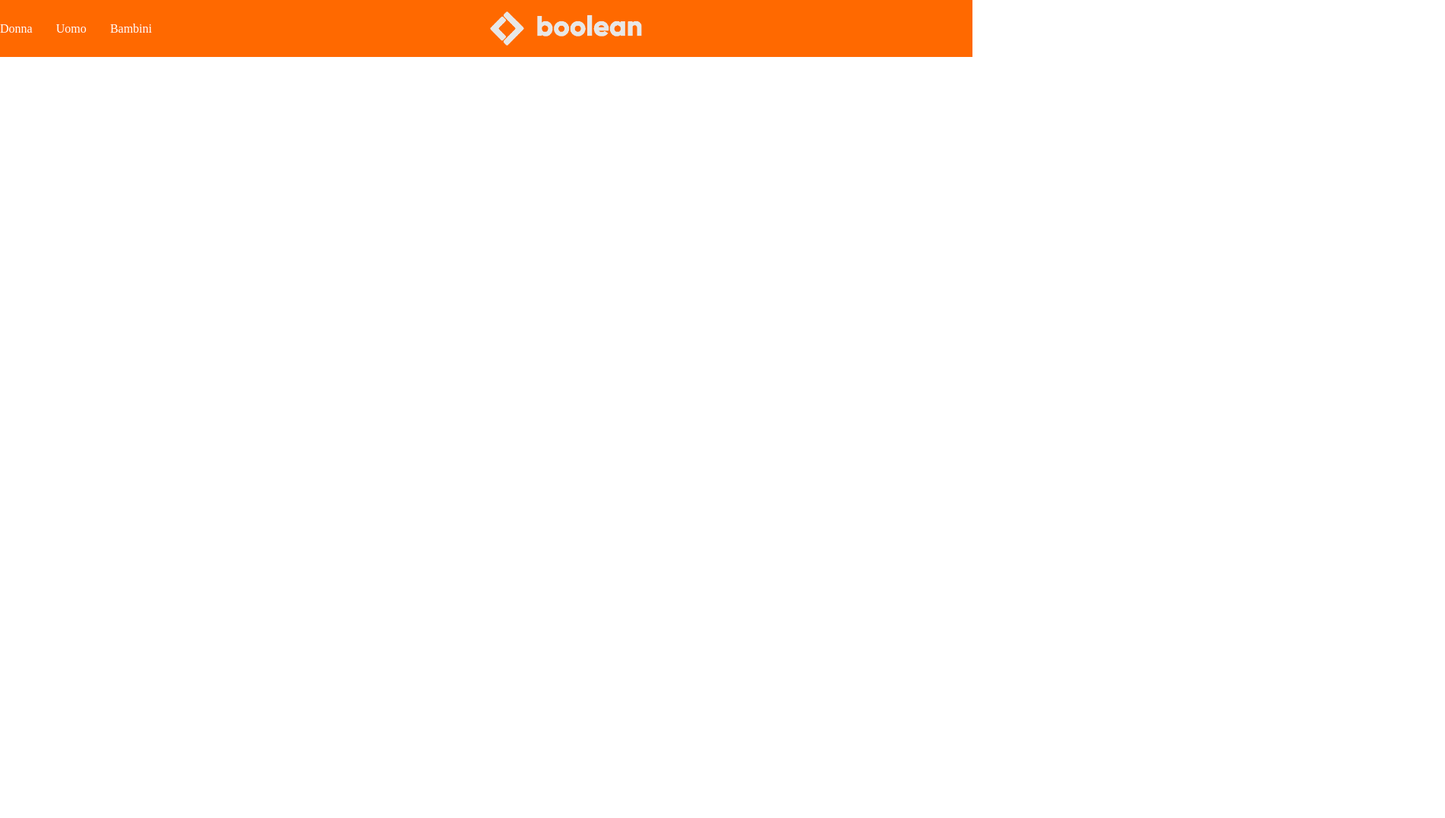
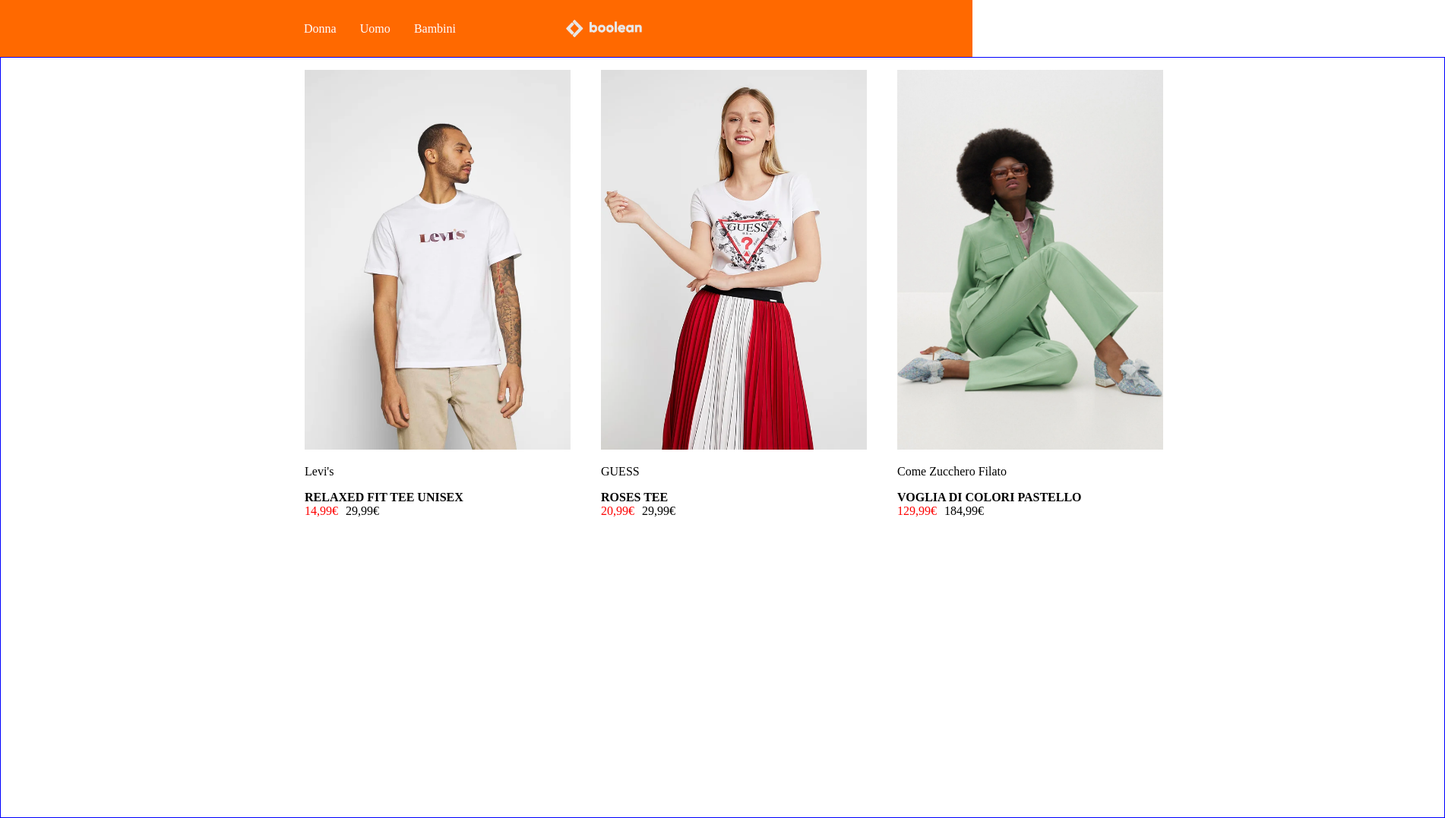
Before and after one commit to emamoldo/html-css-boolando, a plain HTML site: page index.html in a window 1280 px wide. Shown: the whole page at 76% size, 1902 px wide, since content can reach past the window. Before the commit the page ends 800 px from the top, so only its background shows below. Drawn offline with Linux system fonts and the light colour scheme.

Commit message:
Add Site Header and Site Main 1st Part

```diff
--- a/assets/css/style.css
+++ b/assets/css/style.css
@@ -3,24 +3,35 @@
     --bool-backg-photo: #eeefee;
     --bool-footer: #1b1b1a;
     --bool-header-text: #ffffff;
+    --bool-sost-text: #018100;
+    --bool-disc-text:#fe0100;
+
 }
 body{
     margin: 0;
 }
-
-
+ul{
+    list-style: none;
+}
+.container{
+    height: 1000px;
+    width: 1900px;
+    border: solid 1px blue;
+    display: flex;
+    margin: auto;
+}
 /* Site Header */
 .lista{
     height: 75px;
     display: flex;
     background-color: var(--bool-header);
     justify-content: space-between;
+    padding-left: 400px;
 }
 .logo{
     display: flex;
     align-self: center;
-    width: 200px;
-    padding-left: 300px;
+    width: 100px;
 }
 .section{
     display: flex;
@@ -29,6 +40,96 @@ body{
     width: 200px;
     color: var(--bool-header-text);
 }
-/* Site Header */
+/* /Site Header */
 
 /* Site Main */
+.disc_price{
+    display: flex;
+    color: var(--bool-disc-text);
+}
+.norm_price{
+    color: black;
+    padding-left: 10px;
+}
+
+.photo{
+    height: 500px;
+    width: 350px;
+}
+/* Relaxed Fit */
+.relaxed{
+    margin: 0;
+    display: inline;
+}
+.relaxed_fit{
+    padding-left: 400px;
+}
+/* /Relaxed Fit */
+
+
+
+/* Roses Tee */
+.roses{
+    margin: 0;
+    display: inline;
+
+}
+.roses_tee{
+
+}
+/* /Roses Tee */
+
+
+/* Zucchero Filato */
+.colors{
+    display: inline;
+}
+.zucchero_filato{
+
+}
+/* /Zucchero Filato */
+
+
+
+
+
+
+
+
+
+
+
+
+
+
+
+
+
+
+
+
+
+
+
+
+/* Roses Tee
+.roses{
+    margin: 0;
+    padding: 0;
+    display: inline;
+    height: 400px;
+}
+.colori{
+    margin: 0;
+    padding: 0;
+    display: inline;
+    height: 400px;
+
+}
+/* /Relaxed Fit */
+
+
+/* Roses Tee */
+/* /Roses Tee */
+
+/* /Site Main */
--- a/index.html
+++ b/index.html
@@ -6,7 +6,10 @@
     <title>Boolando</title>
     <link rel="stylesheet" href="./assets/css/style.css">
 </head>
+
+
 <body>
+    <!-- Site Header -->
     <header>
         <div class="lista">
             <div class="section">
@@ -20,8 +23,80 @@
             <div></div>
         </div>
     </header>
+    <!-- Site Header -->
 
+    <!-- Site Main -->
     <main>
+
+        <div class="container">
+            <ul class="relaxed_fit"> <!-- aggiungere a questa classe il text_ -->
+                <li>
+                    <img class="photo" src="./assets/img/1.webp" alt="relaxed fit shirt">
+                    <div class="relaxed_text">
+                        <p>Levi's</p>
+                        <strong>RELAXED FIT TEE UNISEX</strong>
+                        <span class="disc_price">14,99€ <span class="norm_price">29,99€</span></span>
+                </li>
+            </ul>
+
+            <ul class="roses_tee">
+                <li>
+                    <img class="photo" src="./assets/img/2.webp" alt="roses tee">
+                    <div class="roses_text">
+                        <p>GUESS</p>
+                        <strong>ROSES TEE</strong>
+                        <span class="disc_price">20,99€ <span class="norm_price">29,99€</span></span>
+                </li>
+            </ul>
+
+            <ul class="zucchero_filato">
+                <li>
+                    <img class="photo" src="./assets/img/3.webp" alt="relaxed fit shirt">
+                    <div class="colors_text">
+                        <p>Come Zucchero Filato</p>
+                        <strong>VOGLIA DI COLORI PASTELLO</strong>
+                        <span class="disc_price">129,99€ <span class="norm_price">184,99€</span></span>
+                </li>
+            </ul>
+        </div>
+
+
+
+
+
+
+
+
+
+
+
+
+
+
+
+
+
+
+
+
+
+
+
+
+
+
+
+
+
+
+
+
+
+
+
+
+
+
 
     </main>
     <footer>
```
